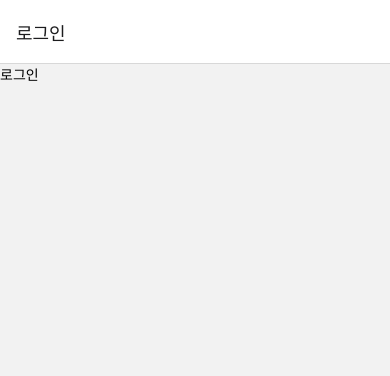
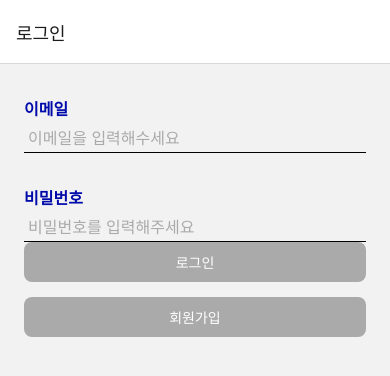
Before and after one commit to Conradmaker/RN-delivery, a React Native app: screen /SignIn in a window 390 px wide. Shown: the top 376 px of the page. Built offline with nearby package versions, Linux system fonts and the light colour scheme.

Commit message:
Add login-screen view

```diff
--- a/src/pages/Delievery.tsx
+++ b/src/pages/Delievery.tsx
@@ -1,10 +1,18 @@
+import {createNativeStackNavigator} from '@react-navigation/native-stack';
 import React from 'react';
-import {Text, View} from 'react-native';
+import Complete from './Complete';
+import Ing from './Ing';
 
+const Stack = createNativeStackNavigator();
 export default function Delievery() {
   return (
-    <View>
-      <Text>배송현황</Text>
-    </View>
+    <Stack.Navigator initialRouteName="Ing">
+      <Stack.Screen name="Ing" component={Ing} options={{headerShown: false}} />
+      <Stack.Screen
+        name="Complete"
+        component={Complete}
+        options={{headerShown: false}}
+      />
+    </Stack.Navigator>
   );
 }
--- a/src/pages/Ing.tsx
+++ b/src/pages/Ing.tsx
@@ -4,7 +4,7 @@ import {Text, View} from 'react-native';
 export default function Ing() {
   return (
     <View>
-      <Text />
+      <Text>asd</Text>
     </View>
   );
 }
--- a/src/pages/SignIn.tsx
+++ b/src/pages/SignIn.tsx
@@ -1,10 +1,117 @@
+import {NativeStackScreenProps} from '@react-navigation/native-stack';
 import React from 'react';
-import {Text, View} from 'react-native';
+import {useRef} from 'react';
+import {useState} from 'react';
+import {
+  Alert,
+  StyleSheet,
+  Text,
+  TextInput,
+  TouchableOpacity,
+  View,
+} from 'react-native';
+import {RootStackParamList} from '../../App';
 
-export default function SignIn() {
+type SignInScreenProps = NativeStackScreenProps<RootStackParamList, 'SignIn'>;
+export default function SignIn({navigation}: SignInScreenProps) {
+  const [email, setEmail] = useState('');
+  const [password, setPassword] = useState('');
+  const emailRef = useRef<TextInput | null>(null);
+  const passwordRef = useRef<TextInput | null>(null);
+
+  const goSignup = React.useCallback(() => {
+    navigation.navigate('SignUp');
+  }, [navigation]);
+
+  const onSubmit = React.useCallback(() => {
+    if (!email || !email.trim()) {
+      return Alert.alert('실패', '이메일을 확인해주세요');
+    }
+    if (!password || !password.trim()) {
+      return Alert.alert('실패', '비밀번호을 확인해주세요');
+    }
+  }, [email, password]);
+
+  const notValid = !email || !password;
   return (
-    <View>
-      <Text>로그인</Text>
+    <View style={styles.container}>
+      <View>
+        <Text style={styles.label}>이메일</Text>
+        <TextInput
+          style={styles.input}
+          placeholder="이메일을 입력해수세요"
+          placeholderTextColor={'#aaa'}
+          onChangeText={t => setEmail(t)}
+          value={email}
+          importantForAutofill="yes"
+          textContentType="emailAddress"
+          returnKeyType="next"
+          blurOnSubmit={false}
+          keyboardType="email-address"
+          onSubmitEditing={() => {
+            passwordRef.current?.focus();
+          }}
+          ref={emailRef}
+        />
+      </View>
+      <View>
+        <Text style={styles.label}>비밀번호</Text>
+        <TextInput
+          style={styles.input}
+          placeholder="비밀번호를 입력해주세요"
+          placeholderTextColor={'#aaa'}
+          onChangeText={t => setPassword(t)}
+          value={password}
+          secureTextEntry
+          importantForAutofill="yes"
+          textContentType="password"
+          ref={passwordRef}
+        />
+      </View>
+      <View style={styles.lgButtonCol}>
+        <TouchableOpacity
+          style={[styles.lgButton, !notValid ? styles.lgButtonActive : null]}
+          onPress={onSubmit}
+          disabled={notValid}>
+          <Text style={styles.lgBtnText}>로그인</Text>
+        </TouchableOpacity>
+      </View>
+      <View style={styles.lgButtonCol}>
+        <TouchableOpacity style={styles.suButton} onPress={goSignup}>
+          <Text style={styles.lgBtnText}>회원가입</Text>
+        </TouchableOpacity>
+      </View>
     </View>
   );
 }
+
+const styles = StyleSheet.create({
+  container: {paddingHorizontal: 24},
+  lgButtonCol: {},
+  lgButton: {
+    backgroundColor: '#aaa',
+    paddingHorizontal: 20,
+    paddingVertical: 10,
+    marginBottom: 15,
+    borderRadius: 8,
+  },
+  suButton: {
+    backgroundColor: '#aaa',
+    paddingHorizontal: 20,
+    paddingVertical: 10,
+    marginBottom: 15,
+    borderRadius: 8,
+  },
+  lgButtonActive: {
+    backgroundColor: 'blue',
+  },
+  lgBtnText: {color: '#fff', textAlign: 'center'},
+  input: {color: '#000', padding: 4, borderBottomWidth: 0.2, fontSize: 16},
+  label: {
+    color: '#000aaa',
+    marginBottom: 4,
+    marginTop: 32,
+    fontSize: 16,
+    fontWeight: 'bold',
+  },
+});
--- a/src/pages/SignUp.tsx
+++ b/src/pages/SignUp.tsx
@@ -1,10 +1,123 @@
+import {NativeStackScreenProps} from '@react-navigation/native-stack';
 import React from 'react';
-import {Text, View} from 'react-native';
+import {useRef} from 'react';
+import {useState} from 'react';
+import {
+  Alert,
+  StyleSheet,
+  Text,
+  TextInput,
+  TouchableOpacity,
+  View,
+} from 'react-native';
+import {RootStackParamList} from '../../App';
 
-export default function SignUp() {
+type SignUpScreenProps = NativeStackScreenProps<RootStackParamList, 'SignUp'>;
+export default function SignUp({navigation}: SignUpScreenProps) {
+  const [email, setEmail] = useState('');
+  const [password, setPassword] = useState('');
+  const emailRef = useRef<TextInput | null>(null);
+  const passwordRef = useRef<TextInput | null>(null);
+  console.log(navigation);
+  const onSubmit = React.useCallback(() => {
+    if (!email || !email.trim()) {
+      return Alert.alert('실패', '이메일을 확인해주세요');
+    }
+    if (!password || !password.trim()) {
+      return Alert.alert('실패', '비밀번호을 확인해주세요');
+    }
+  }, [email, password]);
+
+  const notValid = !email || !password;
   return (
-    <View>
-      <Text>회원가입</Text>
+    <View style={styles.container}>
+      <View>
+        <Text style={styles.label}>이메일</Text>
+        <TextInput
+          style={styles.input}
+          placeholder="이메일을 입력해수세요"
+          placeholderTextColor={'#aaa'}
+          onChangeText={t => setEmail(t)}
+          value={email}
+          importantForAutofill="yes"
+          textContentType="emailAddress"
+          returnKeyType="next"
+          blurOnSubmit={false}
+          keyboardType="email-address"
+          onSubmitEditing={() => {
+            passwordRef.current?.focus();
+          }}
+          ref={emailRef}
+        />
+      </View>
+      <View>
+        <Text style={styles.label}>이름</Text>
+        <TextInput
+          style={styles.input}
+          placeholder="이름을 입력해주세요"
+          placeholderTextColor={'#aaa'}
+          onChangeText={t => setPassword(t)}
+          value={password}
+          secureTextEntry
+          importantForAutofill="yes"
+          textContentType="password"
+          ref={passwordRef}
+        />
+      </View>
+      <View>
+        <Text style={styles.label}>비밀번호</Text>
+        <TextInput
+          style={styles.input}
+          placeholder="비밀번호를 입력해주세요"
+          placeholderTextColor={'#aaa'}
+          onChangeText={t => setPassword(t)}
+          value={password}
+          secureTextEntry
+          importantForAutofill="yes"
+          textContentType="password"
+          ref={passwordRef}
+        />
+      </View>
+      <View style={styles.lgButtonCol}>
+        <TouchableOpacity
+          style={[styles.lgButton, !notValid ? styles.lgButtonActive : null]}
+          onPress={onSubmit}
+          disabled={notValid}>
+          <Text style={styles.lgBtnText}>회원가입</Text>
+        </TouchableOpacity>
+      </View>
     </View>
   );
 }
+
+const styles = StyleSheet.create({
+  container: {paddingHorizontal: 24},
+  lgButtonCol: {},
+  lgButton: {
+    backgroundColor: '#aaa',
+    paddingHorizontal: 20,
+    paddingVertical: 10,
+    marginBottom: 15,
+    borderRadius: 8,
+    marginTop: 32,
+  },
+  suButton: {
+    backgroundColor: '#aaa',
+    paddingHorizontal: 20,
+    paddingVertical: 10,
+    marginBottom: 15,
+    borderRadius: 8,
+  },
+  lgButtonActive: {
+    backgroundColor: 'blue',
+  },
+  lgBtnText: {color: '#fff', textAlign: 'center'},
+  input: {color: '#000', padding: 4, borderBottomWidth: 0.2, fontSize: 16},
+  label: {
+    color: '#000aaa',
+    marginBottom: 4,
+    marginTop: 32,
+    fontSize: 16,
+    fontWeight: 'bold',
+  },
+});
```
